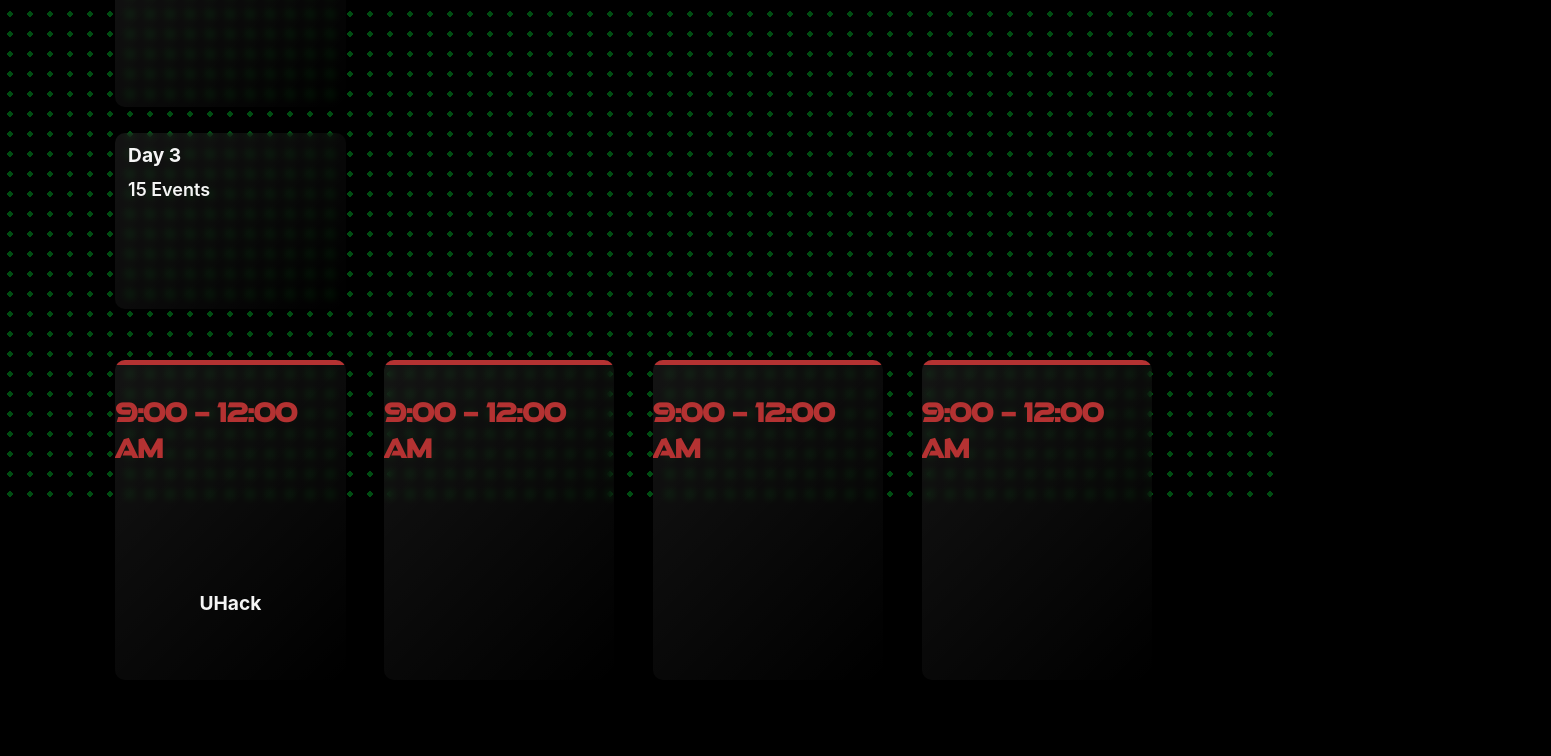
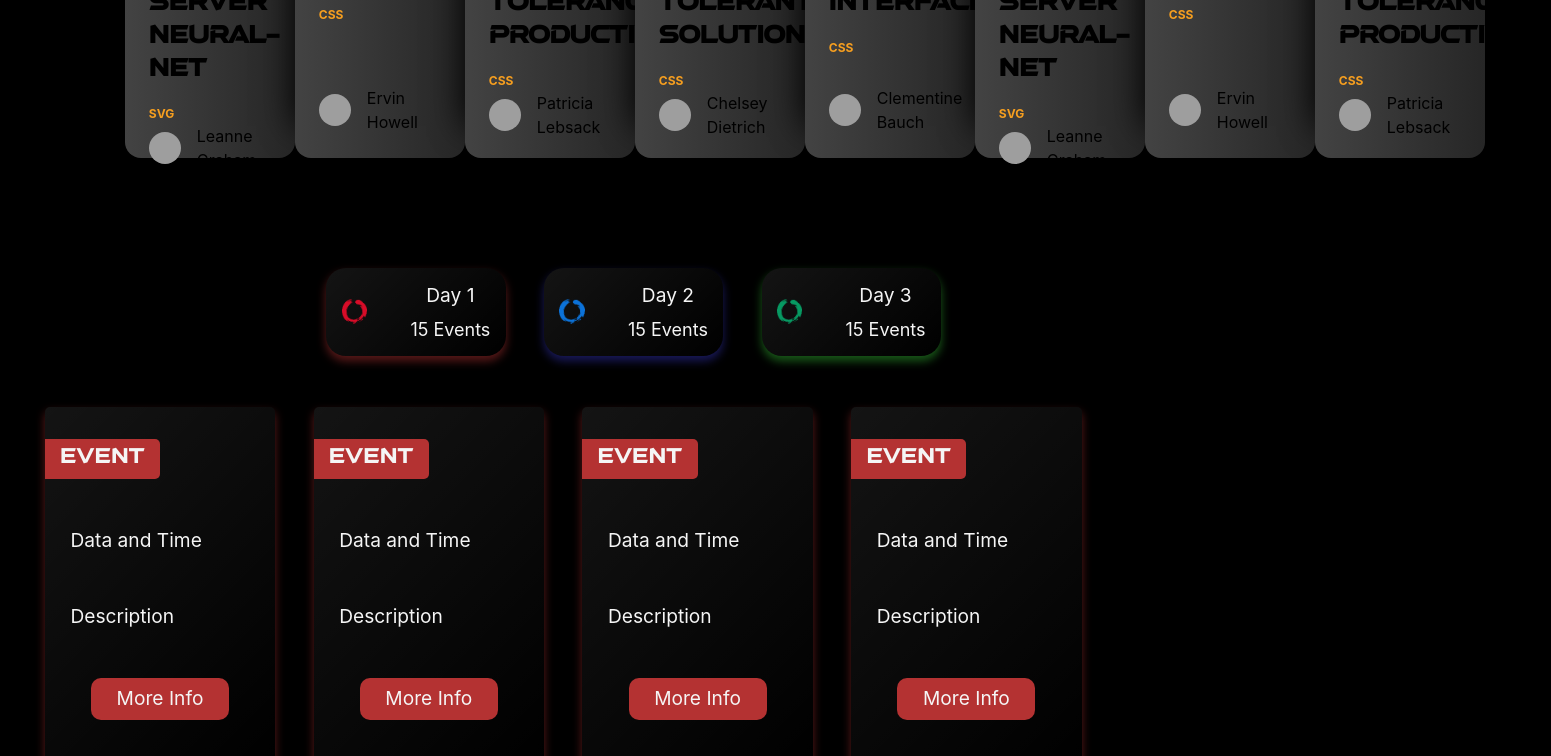
Before and after one commit to infoxusict/infox-22, a React (Create React App) app: page /event in a window 1280 px wide. Shown: the part 260-1016 px from the top of the page, 1551 px wide, since content can reach past the window. Built offline with nearby package versions, Linux system fonts and the light colour scheme; grey boxes are pictures that could not be loaded; the HTML template or start-up script is replaced by a standard one; a web font is replaced by a local one.

Commit message:
schedule cards seperate page added

```diff
--- a/src/App.js
+++ b/src/App.js
@@ -21,7 +21,7 @@ const App = () => {
       {/* <Keeanu /> */}
       <Switch>
         <Route exact path='/' ><div className="Home"><Home /></div></Route>
-        <Route exact path='/event' ><Schedule/></Route>
+        <Route exact path='/event' ><EventCard/><Schedule/></Route>
         <Route exact path='/event/name' ><EventTemplate /></Route>
       </Switch>
       <Footer/>
--- a/src/Components/Assets/Images/CSS/eventTemp.css
+++ b/src/Components/Assets/Images/CSS/eventTemp.css
@@ -1,5 +1,5 @@
-::-webkit-scrollbar {
-  width: 4px;
+.widget-content::-webkit-scrollbar {
+  width: 0px;
 }
 
 ::-webkit-scrollbar-thumb {
@@ -225,3 +225,8 @@
 .margin{
   margin-top: -2rem;
 }
+
+.widget-content{
+  width: 95vw;
+  overflow: visible;
+}
--- a/src/Components/EventCard.js
+++ b/src/Components/EventCard.js
@@ -3,6 +3,8 @@ import './Assets/Images/CSS/EventCard.css'
 
 const EventCard = () => {
   return (
+    <>
+        {/* <div className="teampage_background"></div> */}
     <div className="containerAlpha">
       <div className="widget-content">
         <div className="widget-item">
@@ -133,7 +135,7 @@ const EventCard = () => {
             </div>
           </div>
         </div>
-        <div className="widget-item">
+        {/* <div className="widget-item">
           <div className="inner">
             <div className="content">
               <div className="time-stamp">
@@ -228,8 +230,8 @@ const EventCard = () => {
               <span>Chelsey Dietrich</span>
             </div>
           </div>
-        </div>
-        <div className="widget-item">
+        </div> */}
+        {/* <div className="widget-item">
           <div className="inner">
             <div className="content">
               <div className="time-stamp">
@@ -244,9 +246,10 @@ const EventCard = () => {
               <span>Clementine Bauch</span>
             </div>
           </div>
-        </div>
+        </div> */}
       </div>
     </div>
+    </>
   )
 }
 
--- a/src/Components/Schedule.css
+++ b/src/Components/Schedule.css
@@ -1,25 +1,19 @@
-<<<<<<< HEAD
-=======
-/* @font-face {
-    src: url(aAtmospheric.ttf);
-    font-family: atmospheric;
-} */
->>>>>>> 8e2a8cbe6b5f7335f32376cde8426a1e9677f2f3
-
 .days{
     display: flex;
     flex-wrap: wrap;
     flex-direction: row;
     height: auto;
     color: whitesmoke;
+    align-items: center;
+    justify-content: center;
 }
 
 
 .day{
     background-color: rgb(228, 246, 247);
-    border-radius: 10px;
-    width: 18vw;
-    height: 22vh;
+    border-radius: 20px;
+    width: 14vw;
+    height: 11vh;
     margin: 2vw;
     margin-left: 1vw;
     background: linear-gradient(
@@ -29,6 +23,9 @@
   );
   -webkit-backdrop-filter: blur(5px);
   backdrop-filter: blur(5px);
+  display: flex;
+  flex-direction: row;
+
     /* display: flex; */
     /* align-items:center; */
 }
@@ -39,12 +36,12 @@
     color: whitesmoke;
 }
 h2{
-font-weight: bold !important;
+/* font-weight: bold !important; */
 font-size: larger !important;
 }
 
 h3{
-    font-weight: 600;
+    /* font-weight: 600; */
     font-size: large;
     margin-top: 0.5vw;
 }
@@ -56,9 +53,9 @@ h3{
 
 .program{
     background-color: rgb(228, 246, 247);
-    border-radius: 10px;
+    border-radius: 5px;
     width: 18vw;
-    height: 40vh;
+    height: 45vh;
     margin: 2vw;
     margin-left: 1vw;
     background: linear-gradient(
@@ -73,31 +70,35 @@ h3{
   display: flex;
   flex-direction: column;
   justify-content:flex-start;
-  align-items: center;
+  box-shadow: 0px 5px 10px 0px rgba(180, 50, 50, 0.5);
+
+  /* align-items: center; */
 }
 
 .rings{
-    margin: 1vh;
+    width: 2vw;
+    height: 2vw;
+    margin: auto;
 }
 
 .teampage_background {
-    position: absolute;
+    position: fixed;
     left: 0px !important;
     height: 100vh;
     width: 100vw;
     background-image: radial-gradient(rgb(0, 255, 60, 0.3) 20%, transparent 20%);
     margin-left: 0px;
-    background-size: 20px 20px;
+    background-size: 10px 10px;
     z-index: -1;
     animation: rain 1s 1s infinite alternate-reverse;
   }
 
-.band{
+/* .band{
     width: 100%;
     background-color: rgba(180, 50, 50, 1);
-    height: 1.5%;
+    height: 1%; */
     /* transform: rotate(145deg); */
-}
+/* } */
 
 
 /* @keyframes rain {
@@ -110,17 +111,97 @@ h3{
     }
 } */
 
-.timing{
+.event{
     /* color: rgba(255, 0, 0, 0.6); */
-    color: rgba(180, 50, 50, 1);
-    font-size: x-large;
+    background-color: rgba(180, 50, 50, 1);
+    font-size: larger;
     text-shadow: none;
     margin-top: 4vh;
     /* margin-left: 3.vw; */
     font-family: atmospheric;
+    border-top-right-radius: 5px ;
+    border-bottom-right-radius: 5px ;
+    width: 50%;
+    height: 5vh;
+    display: flex;
+    justify-content: center;
+    align-items: center;
+    /* padding-left: 1vw;
+    padding-right: 1vw; */
+    margin-left: 0px;
 
 }
 
+.background{
+    margin-top: 2vh;
+    background-color: rgba(240, 255, 255, 0.245);
+    border-radius: 10px;
+}
+
+.info{
+    margin: auto;
+    display: flex;
+    flex-direction: column;
+}
+
+.more_info{
+    /* height: fit-content; */
+    margin: auto;
+    /* border: 2px solid  rgba(180, 50, 50, 1);; */
+    width: max-content;
+    padding-left: 2vw;
+    padding-right: 2vw;
+    padding-top: 0.5vw;
+    padding-bottom: 0.5vw;
+    border-radius: 10px;
+    background-color:  rgba(180, 50, 50, 1);
+    font-size: larger;
+}
+
 .event_title{
-    margin-top: 15vh;
+    color: whitesmoke;
+
 }
+
+.data{
+    margin-left: 2vw;
+    margin-top: auto;
+}
+
+.swing-in {
+	-webkit-animation: swing-in-top-fwd 1s cubic-bezier(0.175, 0.885, 0.320, 1.275) forwards;
+	        animation: swing-in-top-fwd 1s cubic-bezier(0.175, 0.885, 0.320, 1.275) forwards;
+}
+
+@-webkit-keyframes swing-in-top-fwd {
+    0% {
+      -webkit-transform: rotateX(-200deg);
+              transform: rotateX(-200deg);
+      -webkit-transform-origin: top;
+              transform-origin: top;
+      opacity: 0;
+    }
+    100% {
+      -webkit-transform: rotateX(0deg);
+              transform: rotateX(0deg);
+      -webkit-transform-origin: top;
+              transform-origin: top;
+      opacity: 1;
+    }
+  }
+  @keyframes swing-in-top-fwd {
+    0% {
+      -webkit-transform: rotateX(-200deg);
+              transform: rotateX(-200deg);
+      -webkit-transform-origin: top;
+              transform-origin: top;
+      opacity: 0;
+    }
+    100% {
+      -webkit-transform: rotateX(0deg);
+              transform: rotateX(0deg);
+      -webkit-transform-origin: top;
+              transform-origin: top;
+      opacity: 1;
+    }
+  }
--- a/src/Components/Schedule.js
+++ b/src/Components/Schedule.js
@@ -1,32 +1,80 @@
 import React from 'react'
 import "./Schedule.css"
+import Schedule_cards from './Schedule_cards'
+
 
 export default function Schedule() {
+  const [color, setColor] = React.useState("")
+
+  function handle_state(e){
+    console.log(e.target.id)
+    setColor(e.target.id)
+  }
+
+
+  function change_cards(color){
+    var prog_arr = document.getElementsByClassName("event")
+    var card_arr = document.getElementsByClassName("program")
+    var button_arr = document.getElementsByClassName("more_info")
+
+
+    for (let index = 0; index < prog_arr.length; index++) {
+      prog_arr[index].style.backgroundColor = color;
+      button_arr[index].style.backgroundColor = color;
+      card_arr[index].style.boxShadow = "0px 5px 10px 0px "+color;
+
+    }
+  }
+
   return (
     <>
-    <div className="teampage_background"></div>
+    {/* <div className="teampage_background"></div> */}
     <div>
         <div className="days">
-            <div className="day"><img alt=""  className='rings' />
+            <button id='red' className="day" onClick={handle_state}  style={{boxShadow: "0px 5px 10px 0px rgba(180, 50, 50, 0.5)"}}><img src={require("./Assets/Images/red.png")} alt=""  className='rings' />
+            <div className="info">
             <h2>Day 1</h2>
             <h3>15 Events</h3>
             </div>
-            <div className="day"><img alt=""  className='rings' />
+            </button>
+            <button id='blue' className="day" onClick={handle_state} style={{boxShadow: "0px 5px 10px 0px rgba(50, 50, 180, 0.5)"}}><img src={require("./Assets/Images/blue.png")} alt=""  className='rings' />
+            <div className="info">
             <h2>Day 2</h2>
             <h3>15 Events</h3>
             </div>
-            <div className="day"><img alt=""  className='rings' />
+            </button>
+            <button id='green' className="day" onClick={handle_state}  style={{boxShadow: "0px 5px 10px 0px rgba(50, 180, 50, 0.5)"}}><img src={require("./Assets/Images/green.png")} alt=""  className='rings' />
+            <div className="info">
             <h2>Day 3</h2>
             <h3>15 Events</h3>
             </div>
+            </button>
         </div>
-        <div className="programs">
-            <div className="program"><div className="band"></div><h3 className='timing'>9:00 - 12:00 AM</h3>
-            <h2 className='event_title'>UHack</h2></div>
-            <div className="program"><div className="band"></div><h3 className='timing'>9:00 - 12:00 AM</h3></div>
-            <div className="program"><div className="band"></div><h3 className='timing'>9:00 - 12:00 AM</h3></div>
-            <div className="program"><div className="band"></div><h3 className='timing'>9:00 - 12:00 AM</h3></div>
-        </div>
+        <Schedule_cards color={color} />
+        {/* <div className="programs">
+            <div className="program"><h3 className='event' >Event</h3>
+            <h2 className='event_title data'>Data and Time</h2>
+            <h2 className='event_title data'>Description</h2>
+            <div className="more_info">More Info</div>
+            </div>
+
+
+            <div className="program"><h3 className='event' >Event</h3>
+            <h2 className='event_title data'>Data and Time</h2>
+            <h2 className='event_title data'>Description</h2>
+            <div className="more_info">More Info</div>
+            </div>
+            <div className="program"><h3 className='event' >Event</h3>
+            <h2 className='event_title data'>Data and Time</h2>
+            <h2 className='event_title data'>Description</h2>
+            <div className="more_info">More Info</div>
+            </div>
+            <div className="program"><h3 className='event' >Event</h3>
+            <h2 className='event_title data'>Data and Time</h2>
+            <h2 className='event_title data'>Description</h2>
+            <div className="more_info">More Info</div>
+            </div>
+        </div> */}
     </div>
     </>
   )
--- /dev/null
+++ b/src/Components/Schedule_cards.js
@@ -0,0 +1,36 @@
+import React from 'react'
+
+export default function Schedule_cards(props) {
+
+    // const [color, setColor] = useState("")
+    const {color} = props;
+
+
+
+  return (
+        <div className="programs">
+            <div className="program"><h3 className='event' style={{backgroundColor:color}}>Event</h3>
+            <h2 className='event_title data'>Data and Time</h2>
+            <h2 className='event_title data'>Description</h2>
+            <div className="more_info" style={{backgroundColor:color}}>More Info</div>
+            </div>
+
+
+            <div className="program"><h3 className='event' style={{backgroundColor:color}}>Event</h3>
+            <h2 className='event_title data'>Data and Time</h2>
+            <h2 className='event_title data'>Description</h2>
+            <div className="more_info">More Info</div>
+            </div>
+            <div className="program"><h3 className='event' style={{backgroundColor:color}}>Event</h3>
+            <h2 className='event_title data'>Data and Time</h2>
+            <h2 className='event_title data'>Description</h2>
+            <div className="more_info">More Info</div>
+            </div>
+            <div className="program"><h3 className='event' style={{backgroundColor:color}}>Event</h3>
+            <h2 className='event_title data'>Data and Time</h2>
+            <h2 className='event_title data'>Description</h2>
+            <div className="more_info">More Info</div>
+            </div>
+        </div>
+  )
+}
```
